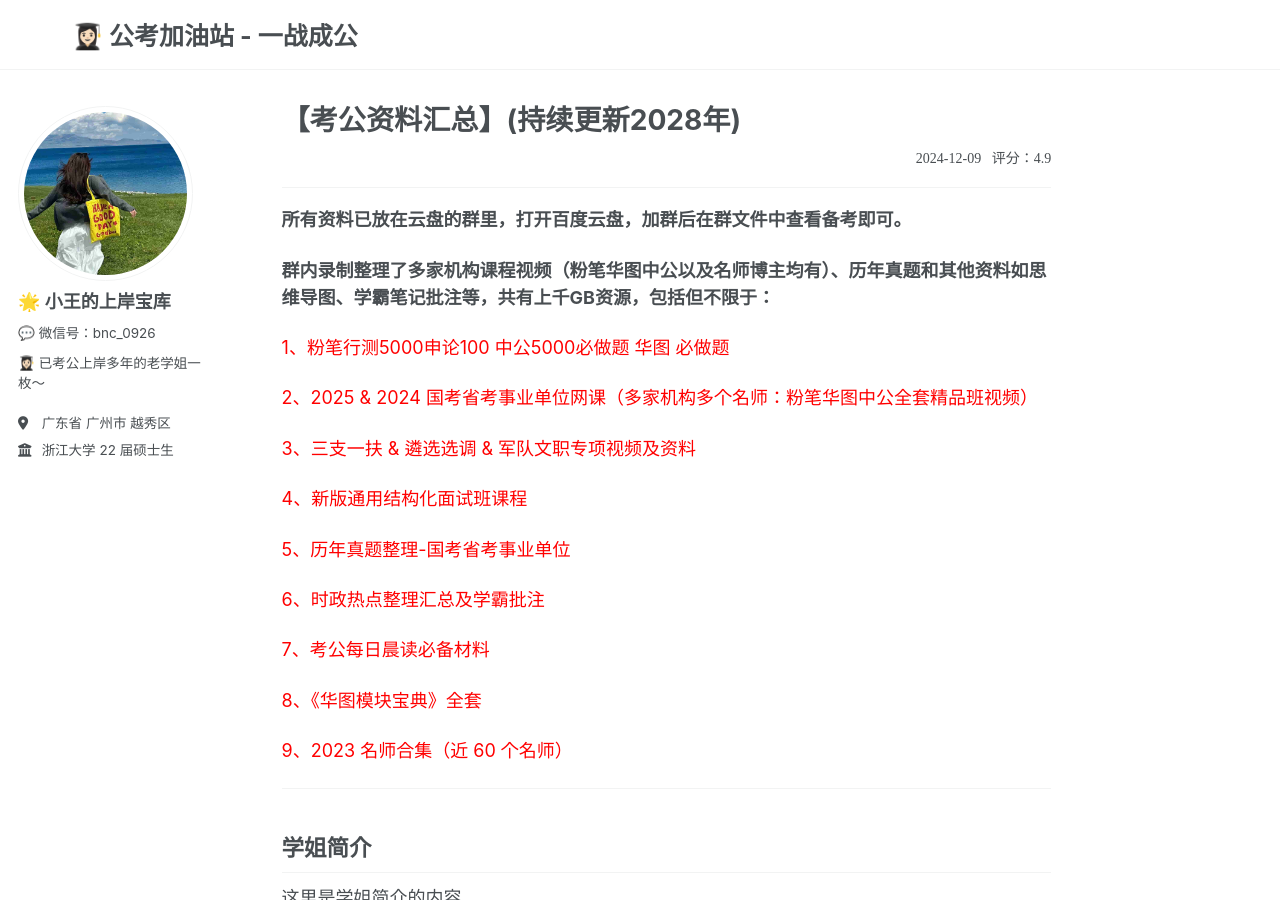
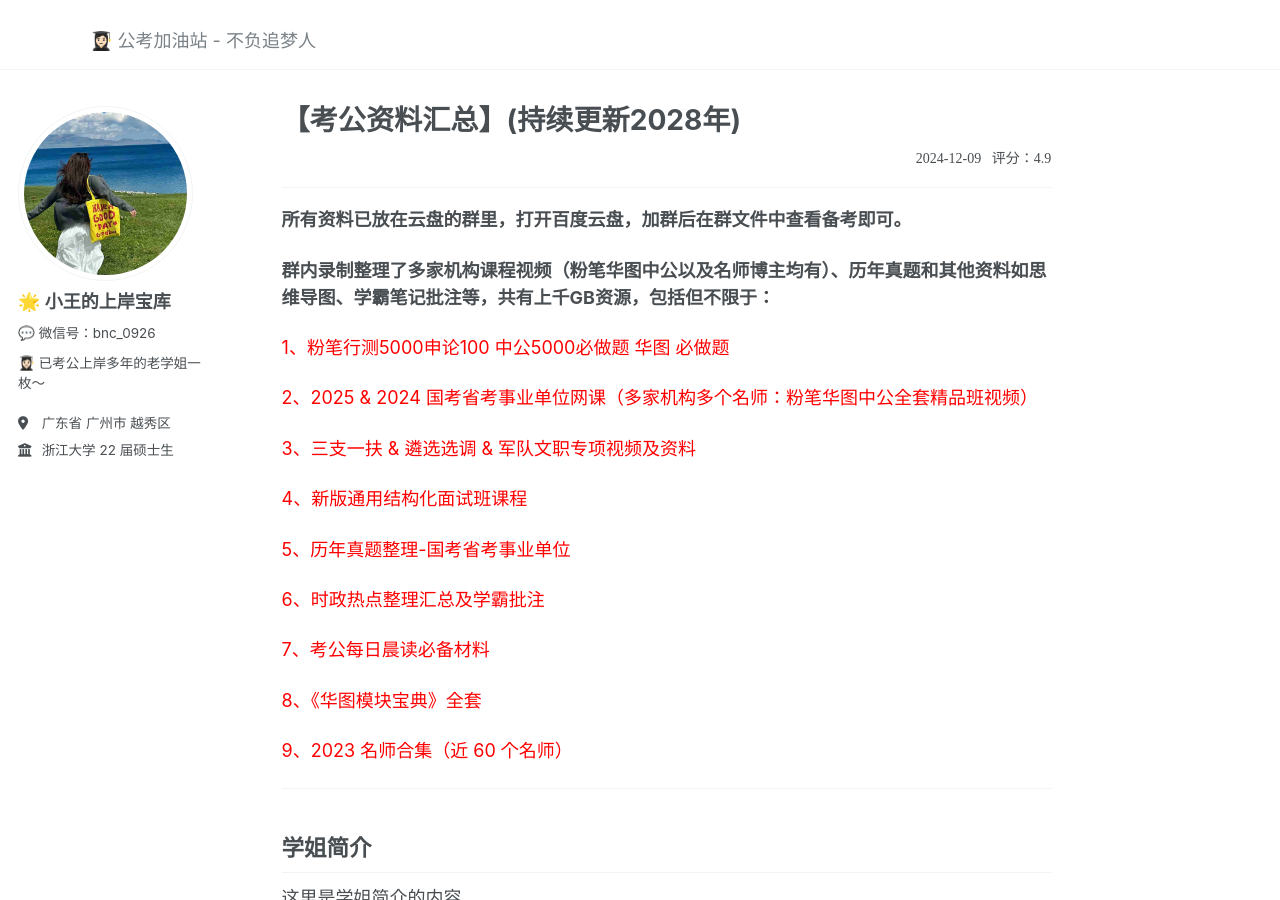
Before and after one commit to KnowledgeStoreVIP/GkStoreVIP.github.io, a Jekyll site: the page built from _pages/about.md, in a window 1280 px wide and 900 px high. Built offline with Jekyll 4.4.1, drawn with Linux system fonts in a browser that asks for light colours; comment, search, counter and statistics services are not loaded.

Commit message:
Update navigation.yml

```diff
--- a/_data/navigation.yml
+++ b/_data/navigation.yml
@@ -5,7 +5,7 @@
 # prevent it from being included in the site.
 
 main:
-  - title: "👩🏻‍🎓 公考加油站 - 一战成公"
+  - title: "👩🏻‍🎓 公考加油站 - 不负追梦人"
 
   # - title: "🏷️ 学姐简介"
   #   url: /cv/
```
